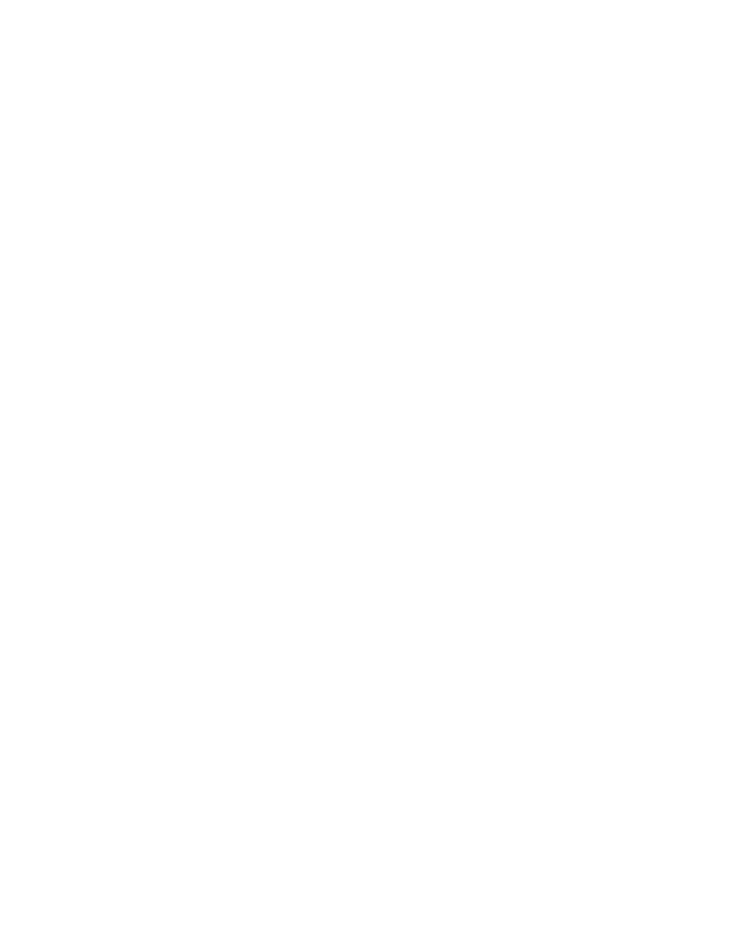
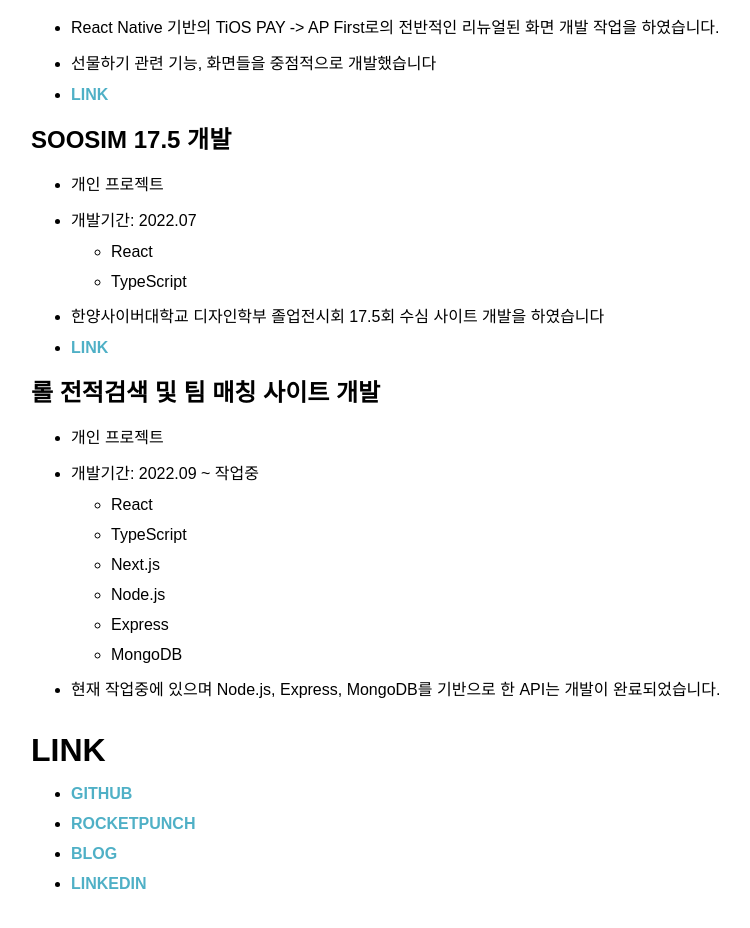
Before and after one commit to october-03/dev-portfolio-site, a Next.js app: page / in a window 1280 px wide. Shown: the part 1130-2058 px from the top of the page, without its empty margins (209-959 px from the left). Before the commit the page ends 1169 px from the top, so only its background shows below. Built offline with nearby package versions, Linux system fonts and the light colour scheme.

Commit message:
초안 완료

```diff
--- a/pages/index.tsx
+++ b/pages/index.tsx
@@ -94,6 +94,12 @@ const Home: NextPage = () => {
           </HelloTextWrapper>
         </ContentWrapper>
         <ContentWrapper>
+          <SubTitle>연락처</SubTitle>
+          <ListWrapper>
+            <List><Link href='mailto:season_autumn@kakao.com' target={'_blank'}>season_autumn@kakao.com</Link></List>
+          </ListWrapper>
+        </ContentWrapper>
+        <ContentWrapper>
           <Title>기술스택</Title>
           <ListWrapper>
             <List>TypeScript</List>
@@ -132,6 +138,40 @@ const Home: NextPage = () => {
             <List>선물하기 관련 기능, 화면들을 중점적으로 개발했습니다</List>
             <List><Link href='https://play.google.com/store/apps/details?id=com.keepercustomerapp&hl=ko&gl=US' target='_blank'>LINK</Link></List>
           </ListWrapper>
+          <SubTitle>SOOSIM 17.5 개발</SubTitle>
+          <ListWrapper>
+            <List>개인 프로젝트</List>
+            <List>개발기간: 2022.07</List>
+            <ListWrapper>
+              <List>React</List>
+              <List>TypeScript</List>
+            </ListWrapper>
+            <List>{`한양사이버대학교 디자인학부 졸업전시회 17.5회 수심 사이트 개발을 하였습니다`}</List>
+            <List><Link href='https://portal.hanyangcyber.ac.kr/Popup/GrdExhibition/17_5th/index.html' target='_blank'>LINK</Link></List>
+          </ListWrapper>
+          <SubTitle>롤 전적검색 및 팀 매칭 사이트 개발</SubTitle>
+          <ListWrapper>
+            <List>개인 프로젝트</List>
+            <List>개발기간: 2022.09 ~ 작업중</List>
+            <ListWrapper>
+              <List>React</List>
+              <List>TypeScript</List>
+              <List>Next.js</List>
+              <List>Node.js</List>
+              <List>Express</List>
+              <List>MongoDB</List>
+            </ListWrapper>
+            <List>{`현재 작업중에 있으며 Node.js, Express, MongoDB를 기반으로 한 API는 개발이 완료되었습니다.`}</List>
+          </ListWrapper>
+        </ContentWrapper>
+        <ContentWrapper>
+          <Title>LINK</Title>
+          <ListWrapper>
+            <List><Link href='https://github.com/october-03' target={'_blank'}>GITHUB</Link></List>
+            <List><Link href='https://www.rocketpunch.com/@autumnoctoberbus' target={'_blank'}>ROCKETPUNCH</Link></List>
+            <List><Link href='https://velog.io/@october03' target={'_blank'}>BLOG</Link></List>
+            <List><Link href='https://www.linkedin.com/in/jae-young-kim-761408220/' target={'_blank'}>LINKEDIN</Link></List>
+          </ListWrapper>
         </ContentWrapper>
       </InnerWrapper>
     </Wrapper>
```
